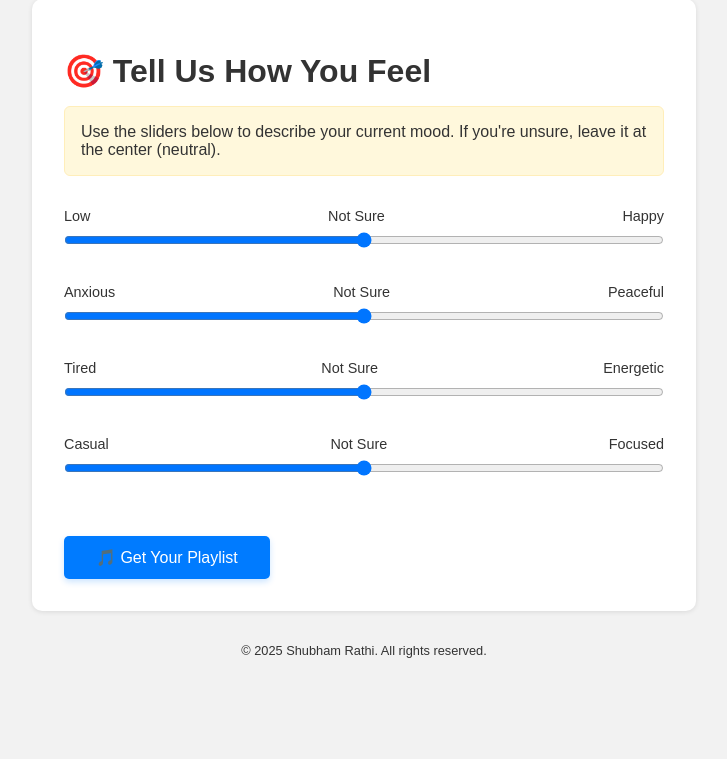
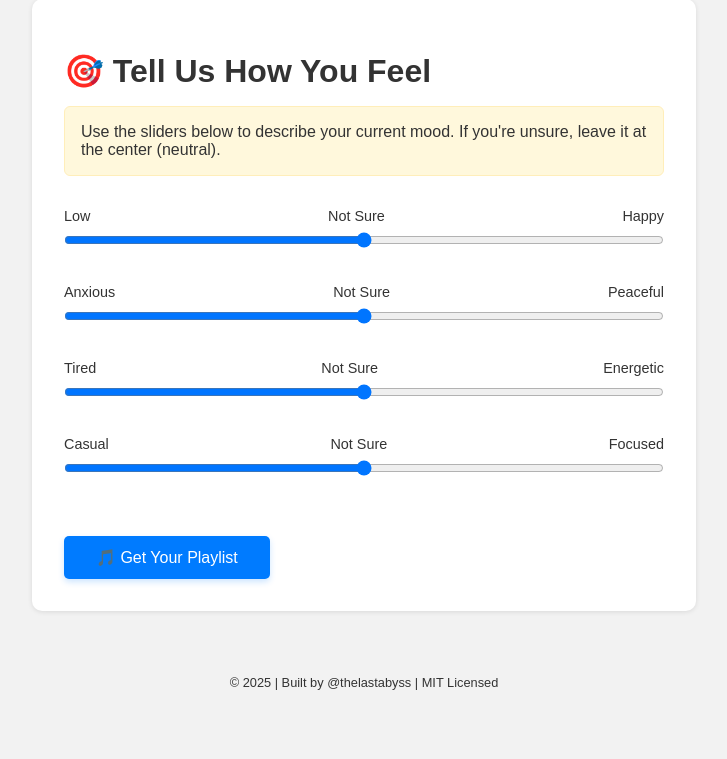
Before and after one commit to thelastabyss/dragonfly, a Flask app: page / in a window 1280 px wide. Shown: the part 41-800 px from the top of the page, without its empty margins (276-1003 px from the left). Run offline with Flask 3, Linux system fonts and the light colour scheme.

Commit message:
Change of footer

```diff
--- a/src/templates/form.html
+++ b/src/templates/form.html
@@ -107,8 +107,9 @@
     </form>
   </div>
 
-<footer style="text-align:center; font-size:0.8rem; margin-top:2rem;">
-  © 2025 Shubham Rathi. All rights reserved.
+<footer style="text-align:center; font-size: 0.8rem; margin-top: 4rem;">
+  © 2025 | Built by @thelastabyss | MIT Licensed
 </footer>
+
 </body>
 </html>
--- a/src/templates/results.html
+++ b/src/templates/results.html
@@ -170,8 +170,8 @@
   });
 </script>
 
-<footer style="text-align:center; font-size:0.8rem; margin-top:2rem;">
-  © 2025 Shubham Rathi. All rights reserved.
+<footer style="text-align:center; font-size: 0.8rem; margin-top: 4rem;">
+  © 2025 | Built by @thelastabyss | MIT Licensed
 </footer>
 
 </body>
```
